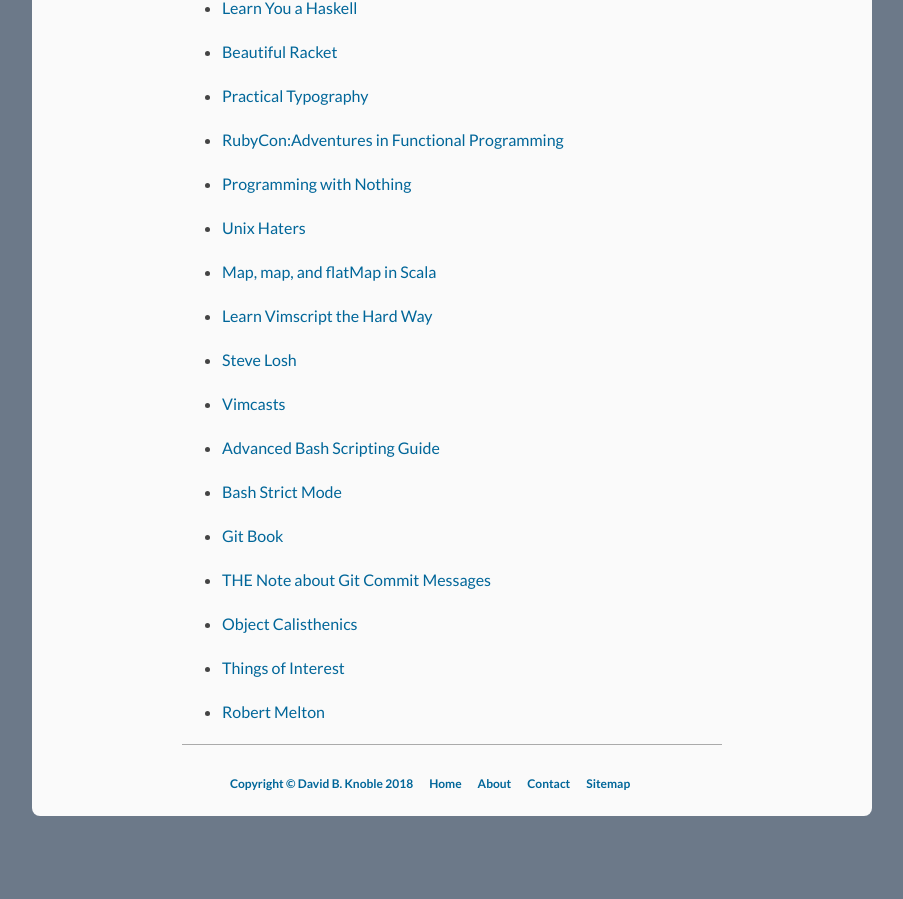
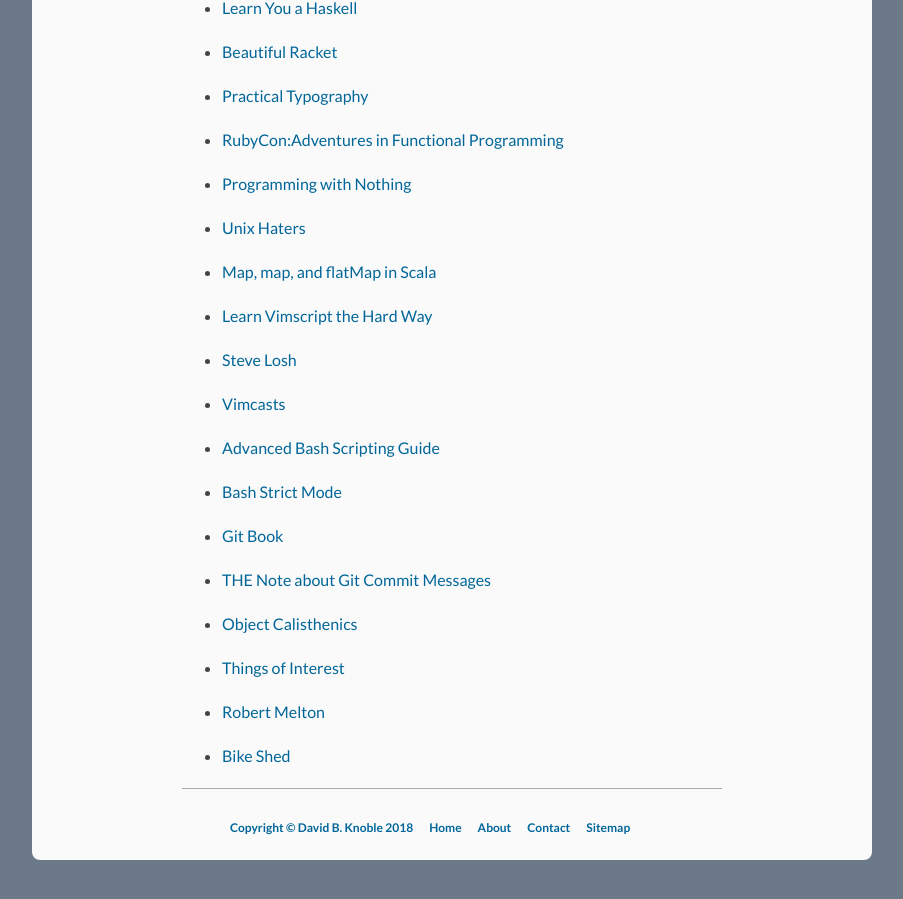
Before and after one commit to benknoble/benknoble.github.io, a Jekyll site: the page built from pages/readinglist.md, in a window 1280 px wide and 900 px high, scrolled down 1502 px. Shown: the whole window, without its empty margins (188-1091 px from the left). Built offline with Jekyll 4.4.1, drawn with Linux system fonts in a browser that asks for light colours; before the commit the page ends 2358 px from its top, so only the background shows below that.

Commit message:
Update reading list

```diff
--- a/_data/reading_list.yml
+++ b/_data/reading_list.yml
@@ -78,3 +78,5 @@
   url: https://qntm.org/
 - title: Robert Melton
   url: https://www.robertmelton.com
+- title: Bike Shed
+  url: https://shed.bike
```
